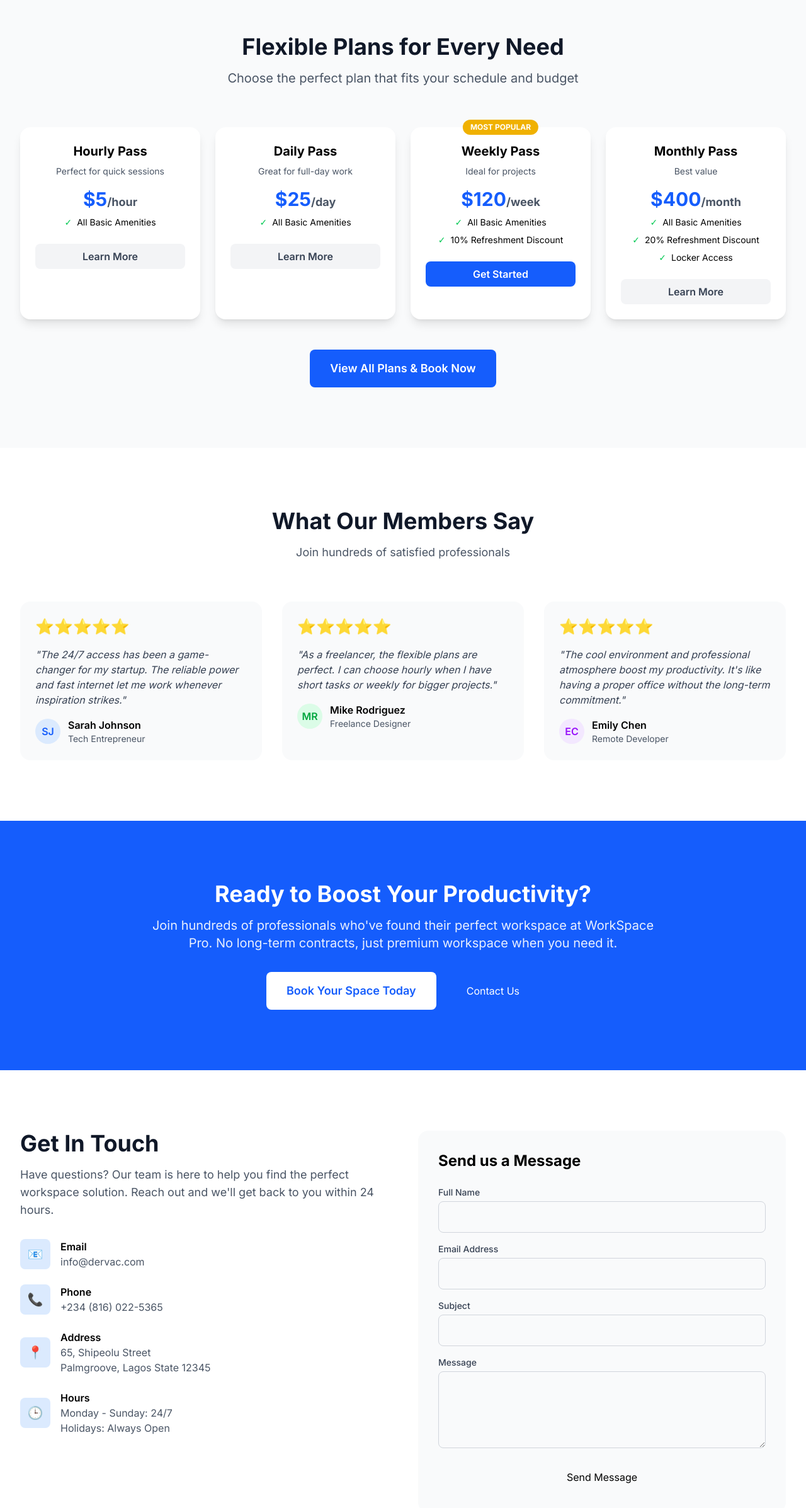
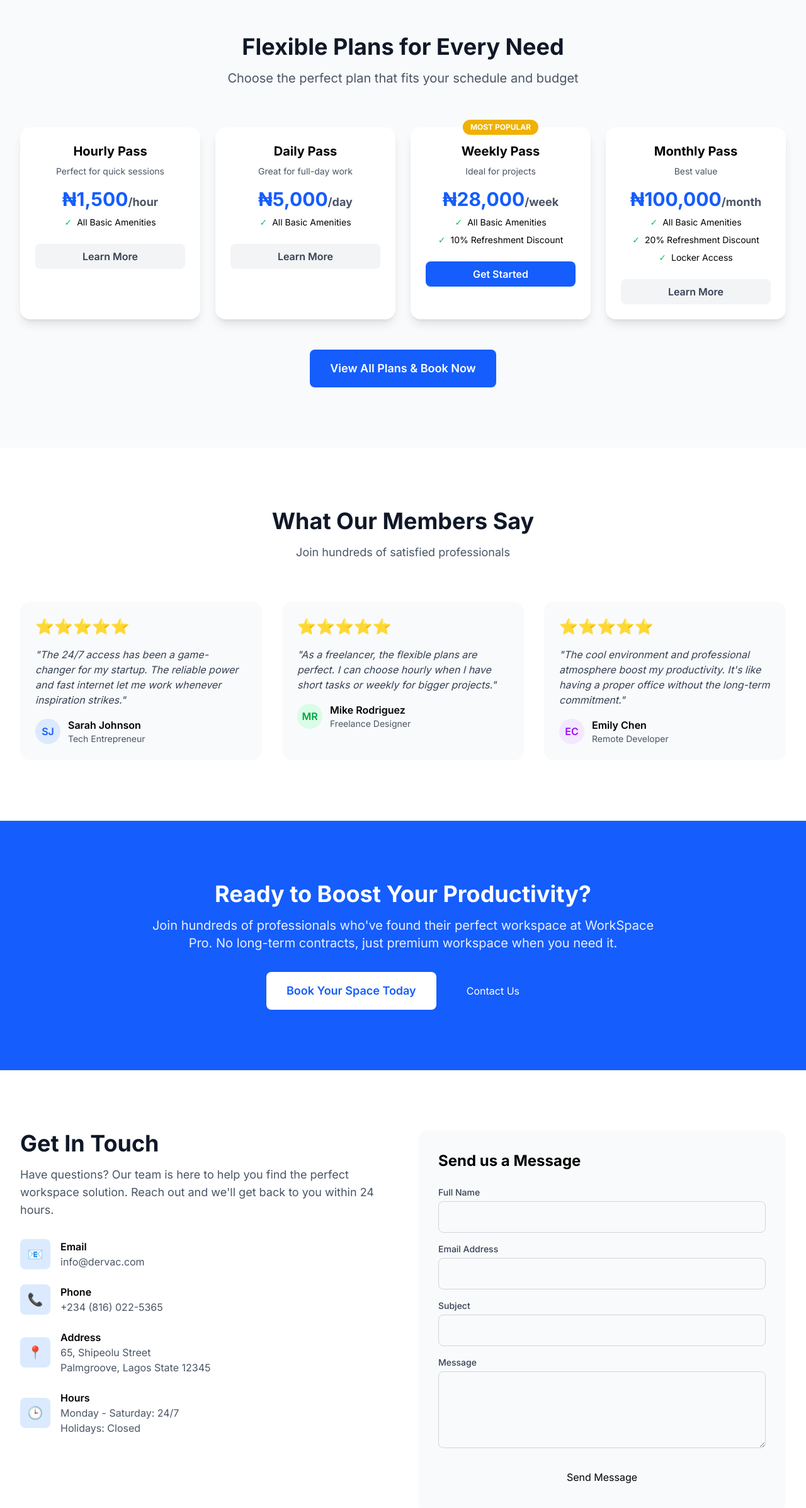
Before and after one commit to Dev-fluxforge/dervacspace, an Angular app: page / in a window 1280 px wide. Shown: the part 1556-3950 px from the top of the page at 63% size. Built offline with nearby package versions, Linux system fonts and the light colour scheme.

Commit message:
I've replaced all the placeholders I use

```diff
--- a/src/app/landing-page/landing-page.html
+++ b/src/app/landing-page/landing-page.html
@@ -9,7 +9,7 @@
             <span class="text-white font-bold text-xl">W</span>
           </div>
           <div>
-            <span class="text-2xl font-bold text-gray-900">Dervac WorkSpace </span>
+            <span class="text-2xl font-bold text-gray-900 font-bimini">Dervac WorkSpace </span>
           </div>
         </div>
 
@@ -76,7 +76,7 @@
           </button>
           <a
             href="/subscribe"
-            class="bg-blue-600 text-white py-3 px-4 rounded-lg font-semibold hover:bg-blue-700 transition duration-300 cursor-pointer text-left mt-4 no-underline text-center"
+            class="bg-blue-600 text-white py-3 px-4 rounded-lg font-semibold hover:bg-blue-700 transition duration-300 cursor-pointer  mt-4 no-underline text-center"
           >
             Book Now
           </a>
@@ -245,7 +245,7 @@
         <div class="bg-white rounded-2xl shadow-lg p-6 text-center card-hover">
           <h3 class="text-xl font-bold mb-2">Hourly Pass</h3>
           <p class="text-gray-600 mb-4 text-sm">Perfect for quick sessions</p>
-          <div class="text-3xl font-bold text-blue-600 mb-2">$5<span class="text-lg text-gray-600">/hour</span></div>
+          <div class="text-3xl font-bold text-blue-600 mb-2">₦1,500<span class="text-lg text-gray-600">/hour</span></div>
           <ul class="space-y-2 mb-6 text-sm">
             <li class="flex items-center justify-center">
               <span class="text-green-500 mr-2">✓</span> All Basic Amenities
@@ -263,7 +263,7 @@
         <div class="bg-white rounded-2xl shadow-lg p-6 text-center card-hover">
           <h3 class="text-xl font-bold mb-2">Daily Pass</h3>
           <p class="text-gray-600 mb-4 text-sm">Great for full-day work</p>
-          <div class="text-3xl font-bold text-blue-600 mb-2">$25<span class="text-lg text-gray-600">/day</span></div>
+          <div class="text-3xl font-bold text-blue-600 mb-2">₦5,000<span class="text-lg text-gray-600">/day</span></div>
           <ul class="space-y-2 mb-6 text-sm">
             <li class="flex items-center justify-center">
               <span class="text-green-500 mr-2">✓</span> All Basic Amenities
@@ -284,7 +284,7 @@
           </div>
           <h3 class="text-xl font-bold mb-2">Weekly Pass</h3>
           <p class="text-gray-600 mb-4 text-sm">Ideal for projects</p>
-          <div class="text-3xl font-bold text-blue-600 mb-2">$120<span class="text-lg text-gray-600">/week</span></div>
+          <div class="text-3xl font-bold text-blue-600 mb-2">₦28,000<span class="text-lg text-gray-600">/week</span></div>
           <ul class="space-y-2 mb-6 text-sm">
             <li class="flex items-center justify-center">
               <span class="text-green-500 mr-2">✓</span> All Basic Amenities
@@ -305,7 +305,7 @@
         <div class="bg-white rounded-2xl shadow-lg p-6 text-center card-hover">
           <h3 class="text-xl font-bold mb-2">Monthly Pass</h3>
           <p class="text-gray-600 mb-4 text-sm">Best value</p>
-          <div class="text-3xl font-bold text-blue-600 mb-2">$400<span class="text-lg text-gray-600">/month</span></div>
+          <div class="text-3xl font-bold text-blue-600 mb-2">₦100,000<span class="text-lg text-gray-600">/month</span></div>
           <ul class="space-y-2 mb-6 text-sm">
             <li class="flex items-center justify-center">
               <span class="text-green-500 mr-2">✓</span> All Basic Amenities
@@ -491,7 +491,7 @@
               </div>
               <div>
                 <p class="font-semibold">Hours</p>
-                <p class="text-gray-600">Monday - Sunday: 24/7<br>Holidays: Always Open</p>
+                <p class="text-gray-600">Monday - Saturday: 24/7<br>Holidays: Closed</p>
               </div>
             </div>
           </div>
--- a/src/app/subscription-list/subscription-list.html
+++ b/src/app/subscription-list/subscription-list.html
@@ -15,8 +15,8 @@
             <span class="text-white font-bold text-xl">W</span>
           </div>
           <div>
-            <span class="text-xl font-bold text-gray-900">WorkSpace Pro</span>
-            <span class="text-blue-600 text-sm font-medium ml-2">Book Now</span>
+            <span class="text-xl font-bold text-gray-900">WorkSpace</span>
+            <!-- <span class="text-blue-600 text-sm font-medium ml-2">Book Now</span> -->
           </div>
         </div>
       </div>
@@ -215,16 +215,16 @@
       <div class="flex flex-col sm:flex-row justify-center space-y-2 sm:space-y-0 sm:space-x-6">
         <div class="flex items-center justify-center">
           <span class="text-blue-600 mr-2">📞</span>
-          <span>+1 (555) 123-4567</span>
+          <span>+234 (816) 022-5365</span>
         </div>
         <div class="flex items-center justify-center">
           <span class="text-blue-600 mr-2">📧</span>
-          <span>support@workspacepro.com</span>
+          <span>info@dervac.com</span>
         </div>
-        <div class="flex items-center justify-center">
+        <!-- <div class="flex items-center justify-center">
           <span class="text-blue-600 mr-2">💬</span>
           <span>Live Chat Available</span>
-        </div>
+        </div> -->
       </div>
     </div>
   </div>
```
